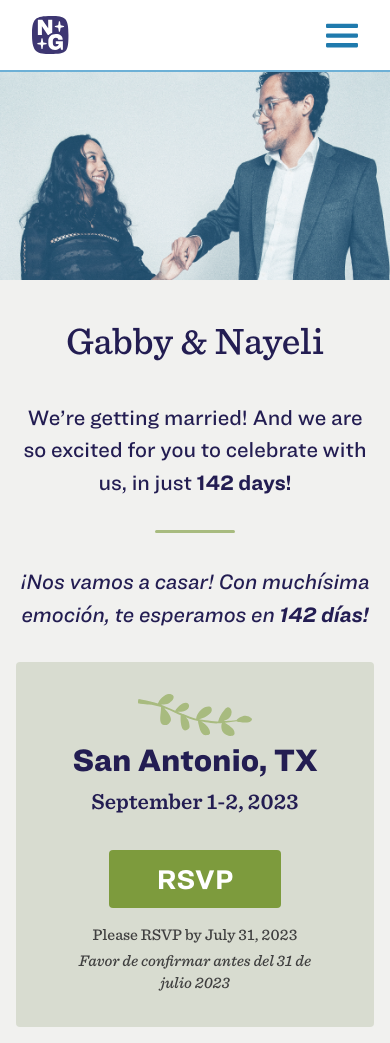
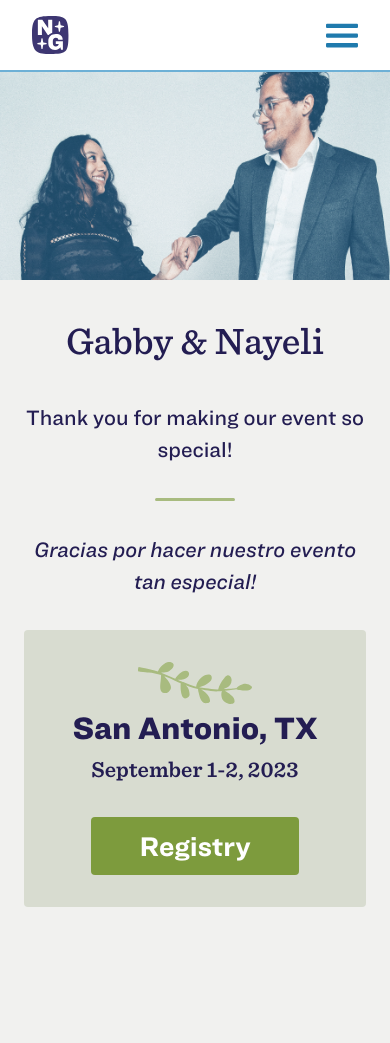
Before and after one commit to gabrielkilly/nabby-wedding, a Next.js app: page / in a window 390 px wide. After the commit the page ends 923 px from the top, so only its background shows below. Built offline with nearby package versions, Linux system fonts and the light colour scheme.

Commit message:
event complete

```diff
--- a/components/Navbar.tsx
+++ b/components/Navbar.tsx
@@ -2,29 +2,9 @@ import React, { useState } from "react";
 import Link from 'next/link'
 
 export const NavItems = {
-    itinerary: {
-        name: "ITINERARY",
-        url: "/itinerary",
-        isCta: false
-    },
-    travel: {
-        name: "TRAVEL & HOTEL",
-        url: "/travel",
-        isCta: false
-    },
     registry: {
         name: "REGISTRY",
         url: "https://www.zola.com/registry/gabrielandnayeli",
-        isCta: false
-    },
-    contact: {
-        name: "CONTACT",
-        url: "/contact",
-        isCta: false
-    },
-    rsvp: {
-        name: "RSVP",
-        url: "https://gabrielandnayeliwedding.rsvpify.com",
         isCta: true
     }
 }
--- a/pages/index.tsx
+++ b/pages/index.tsx
@@ -36,9 +36,9 @@ export default function Home() {
                 </div>
                 <div className="flex flex-col max-w-xl px-4 text-center justify-center items-center space-y-8">
                   <h2 className="lg:hidden text-center text-indigo-600">Gabby & Nayeli</h2>
-                  <p className="p1 text-center">We’re getting married! And we are so excited for you to celebrate with us, in just <strong>{daysUntilWedding()} days!</strong></p>
+                  <p className="p1 text-center">Thank you for making our event so special!</p>
                   <hr className="w-20 border-moss-300 border-t-1 border-b-2 rounded"/>
-                  <p className="p1 text-center italic">¡Nos vamos a casar! Con muchísima emoción, te esperamos en <strong>{daysUntilWedding()} días!</strong></p>
+                  <p className="p1 text-center italic">Gracias por hacer nuestro evento tan especial!</p>
                 </div>
                 <div className="flex flex-col justify-around items-center bg-[#D8DCD0] rounded py-8 px-12 lg:py-16 lg:px-28 mx-4 lg:mx-0 mb-4 lg:mb-8 ">
                   <div className="flex flex-col justify-center items-center">
@@ -46,9 +46,7 @@ export default function Home() {
                     <h3 className='text-center'>San Antonio, TX</h3>
                     <h4 className='small text-center p1'>September 1-2, 2023</h4>
                   </div>
-                  <a href={NavItems.rsvp.url}><button className="mt-8 primary"><h4 className="text-white">RSVP</h4></button></a>
-                  <p className='text-gray-700 p3 mt-4 mb-1 lg:mb-0'>Please RSVP by July 31, 2023</p>
-                  <p className='text-gray-700 italic p3 text-center'>Favor de confirmar antes del 31 de julio 2023</p>
+                  <a href={NavItems.registry.url}><button className="mt-8 primary"><h4 className="text-white">Registry</h4></button></a>
                 </div>
               </div>
               <div className="hidden lg:block relative overflow-hidden w-1/2">
```
